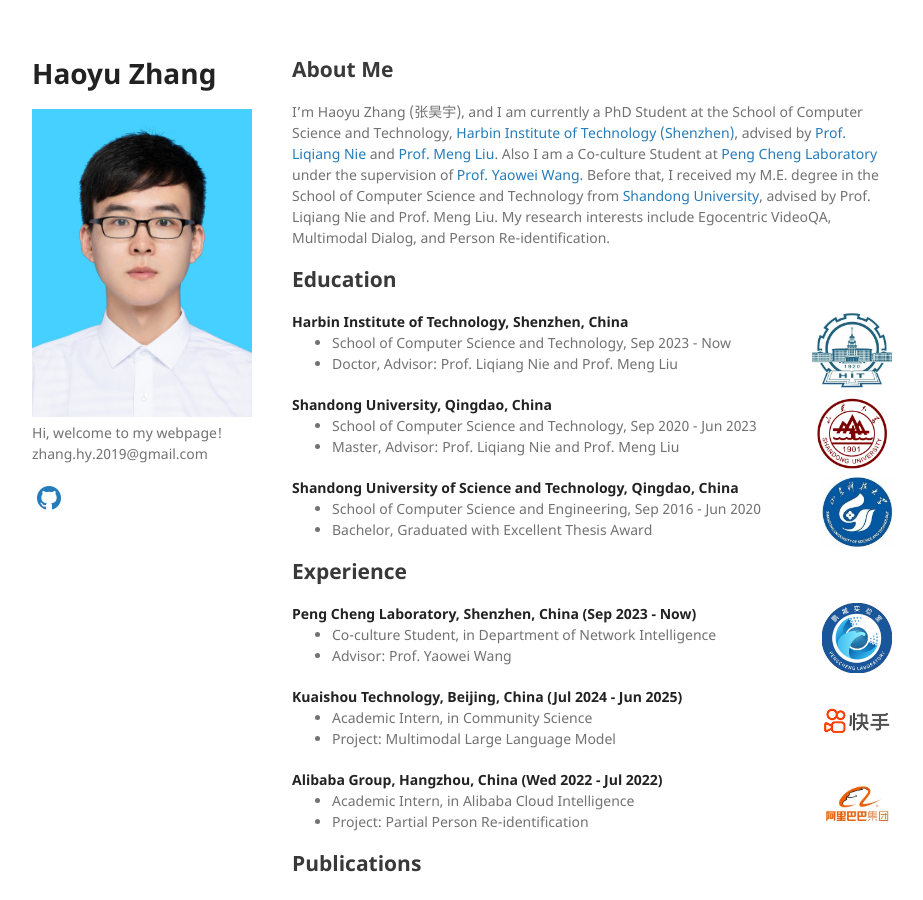
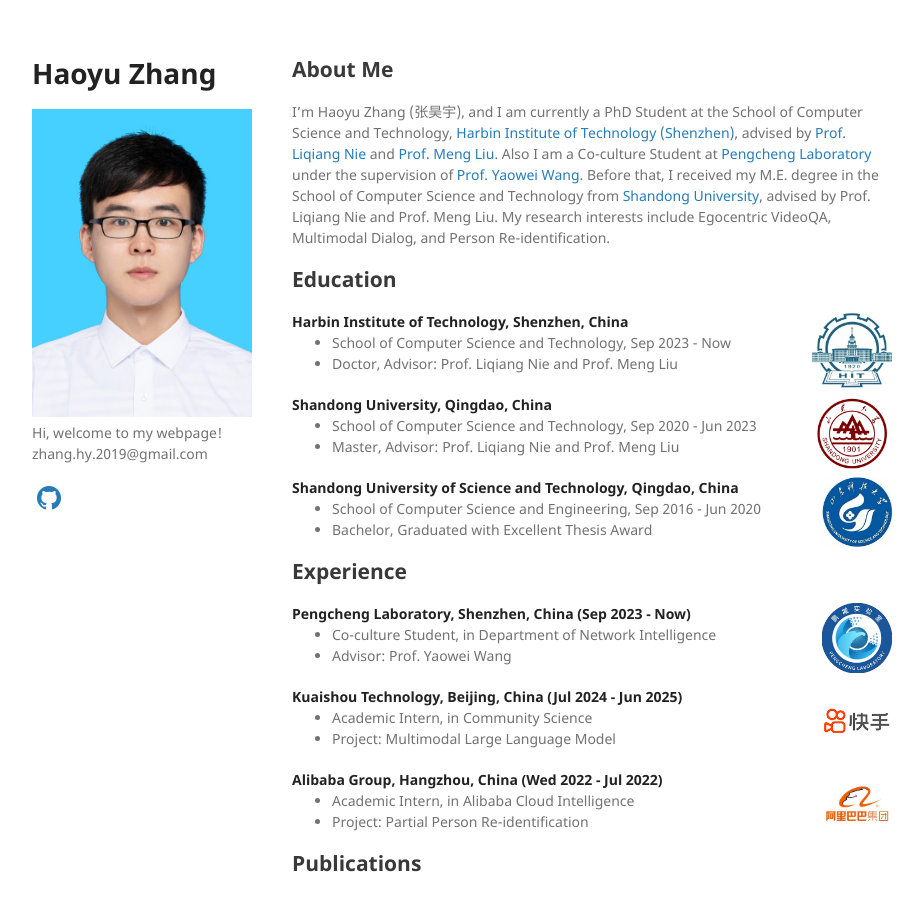
Before and after one commit to Hyu-Zhang/Hyu-Zhang.github.io, a Jekyll site: the page built from index.md, in a window 1280 px wide and 900 px high. Shown: the whole window, without its empty margins (178-1101 px from the left). Built offline with Jekyll 4.4.1, drawn with Linux system fonts in a browser that asks for light colours; a style sheet for code colours, icons or effects is not loaded; our own code applies the rules of GitHub Pages for plain Markdown files.

Commit message:
Update index.md

```diff
--- a/index.md
+++ b/index.md
@@ -3,7 +3,7 @@
 ---
 ## About Me
 
-I’m Haoyu Zhang (张昊宇), and I am currently a PhD Student at the School of Computer Science and Technology, [Harbin Institute of Technology (Shenzhen)](https://www.hitsz.edu.cn/), advised by [Prof. Liqiang Nie](https://liqiangnie.github.io/) and [Prof. Meng Liu](https://mengliu1991.github.io/). Also I am a Co-culture Student at [Peng Cheng Laboratory](https://www.pcl.ac.cn/) under the supervision of [Prof. Yaowei Wang](https://scholar.google.com/citations?user=o_DllmIAAAAJ&hl=zh-CN). Before that, I received my M.E. degree in the School of Computer Science and Technology from [Shandong University](https://www.sdu.edu.cn/), advised by Prof. Liqiang Nie and Prof. Meng Liu. My research interests include Egocentric VideoQA, Multimodal Dialog, and Person Re-identification.
+I’m Haoyu Zhang (张昊宇), and I am currently a PhD Student at the School of Computer Science and Technology, [Harbin Institute of Technology (Shenzhen)](https://www.hitsz.edu.cn/), advised by [Prof. Liqiang Nie](https://liqiangnie.github.io/) and [Prof. Meng Liu](https://mengliu1991.github.io/). Also I am a Co-culture Student at [Pengcheng Laboratory](https://www.pcl.ac.cn/) under the supervision of [Prof. Yaowei Wang](https://scholar.google.com/citations?user=o_DllmIAAAAJ&hl=zh-CN). Before that, I received my M.E. degree in the School of Computer Science and Technology from [Shandong University](https://www.sdu.edu.cn/), advised by Prof. Liqiang Nie and Prof. Meng Liu. My research interests include Egocentric VideoQA, Multimodal Dialog, and Person Re-identification.
 
 ## Education
 
@@ -46,7 +46,7 @@
 
 ## Experience
 <div align="left">
-        <strong> Peng Cheng Laboratory, Shenzhen, China  (Sep 2023 - Now) </strong>
+        <strong> Pengcheng Laboratory, Shenzhen, China  (Sep 2023 - Now) </strong>
           <a target="_blank" rel="external">
             <img border="0" src="pc_logo.jpg" align="right" width="70" height="70">
           </a>
```
